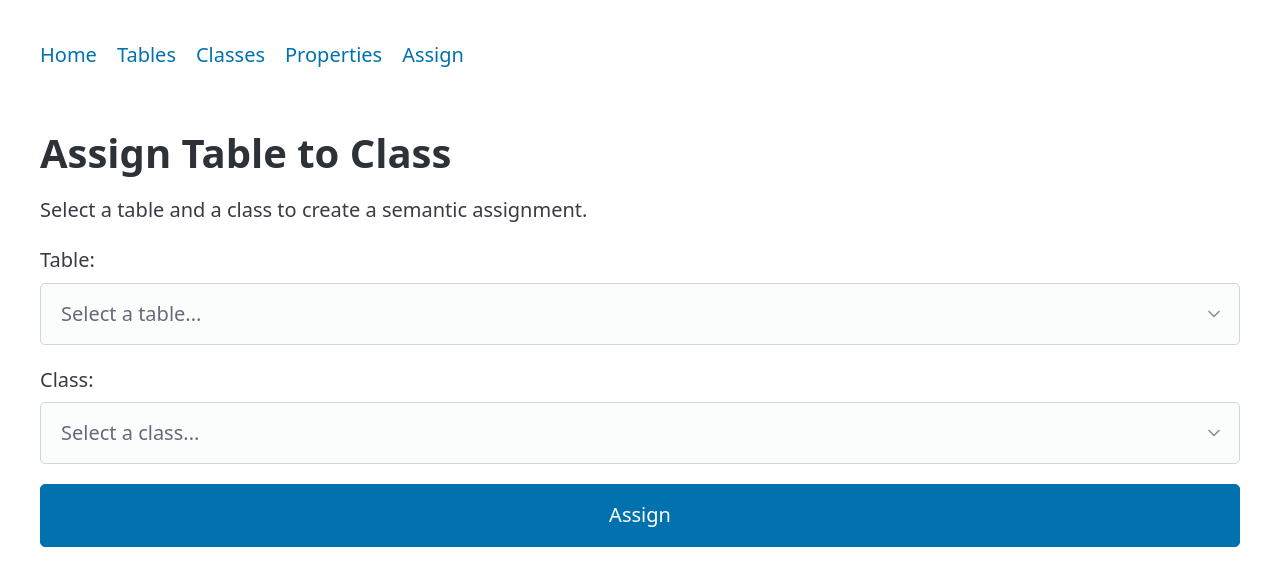
After one commit to aktungmak/tagsonomy, a Flask app: template tagso/templates/assign.html in a window 1280 px wide. The commit adds this page. Shown: the top 586 px of the page. Run offline with Flask 3, Linux system fonts and the light colour scheme; the template is opened without the code that fills it, so the values that code supplies are empty; some libraries are stand-ins or nearby versions.

Commit message:
add assignment UI

```diff
--- a/tagso/app.py
+++ b/tagso/app.py
@@ -9,6 +9,7 @@ from flask import request, Flask, render_template, url_for
 from werkzeug.utils import redirect
 from databricks.sdk import WorkspaceClient
 from psycopg2.errors import DuplicateTable
+
 
 # Database configuration
 # For Databricks Apps with Lakebase, standard PG* environment variables are injected
@@ -27,6 +28,7 @@ def get_database_url():
 
     # Default to SQLite for local development
     return 'sqlite:///tagso.db'
+
 
 DATABASE_URL = get_database_url()
 
@@ -72,7 +74,6 @@ class GraphManager:
             self._graph.add((uri, UC.name, Literal(name)))
         app.logger.info(f"Inserting table {name} iri: {uri}")
 
-
     def get_classes(self, uri: Optional[URIRef] = None):
         r = self._graph.query("""
             SELECT DISTINCT ?uri ?name
@@ -85,7 +86,8 @@ class GraphManager:
         """, initBindings={'uri': uri} if uri else None)
         return r.bindings
 
-    def insert_class(self, uri: str, label: str, class_type: URIRef, comment: Optional[str] = None, superclass: Optional[URIRef] = None):
+    def insert_class(self, uri: str, label: str, class_type: URIRef, comment: Optional[str] = None,
+                     superclass: Optional[URIRef] = None):
         uri = URIRef(uri)
         if uri not in self._graph.subjects(RDF.type, class_type):
             self._graph.add((uri, RDF.type, class_type))
@@ -96,7 +98,12 @@ class GraphManager:
                 self._graph.add((uri, RDFS.subClassOf, superclass))
         app.logger.info(f"Inserting class {label} iri: {uri}")
 
-
+    def insert_assignment(self, table_uri: str, class_uri: str):
+        """Insert a semantic assignment from a table to a class."""
+        table_uri = URIRef(table_uri)
+        class_uri = URIRef(class_uri)
+        self._graph.add((table_uri, UC.semanticAssignment, class_uri))
+        app.logger.info(f"Assigned table {table_uri} to class {class_uri}")
 
     def delete_object(self, uri: str):
         uri = URIRef(uri)
@@ -131,7 +138,8 @@ def index():
 def tables_get():
     table_uri = request.args.get('table_uri', '')
     catalogs = [c.name for c in workspace_client.catalogs.list()]
-    return render_template("tables.html", tables=gm.get_tables(), table_uri=table_uri, catalogs=catalogs, user_ns=str(USER_NS))
+    return render_template("tables.html", tables=gm.get_tables(), table_uri=table_uri, catalogs=catalogs,
+                           user_ns=str(USER_NS))
 
 
 @app.post('/tables')
@@ -232,12 +240,17 @@ def property(property_uri):
 
 
 # Semantic Assignment route #######
-@app.route('/assignments', methods=['POST', 'DELETE'])
-def assignments():
-    if request.method == 'POST':
-        raise NotImplementedError("POST method not implemented")
-    elif request.method == 'DELETE':
-        raise NotImplementedError("DELETE method not implemented")
+@app.get('/assign')
+def assign_get():
+    return render_template("assign.html", classes=gm.get_classes(), tables=gm.get_tables())
+
+
+@app.post('/assign')
+def assign_post():
+    class_uri = request.form.get('class_uri')
+    table_uri = request.form.get('table_uri')
+    gm.insert_assignment(table_uri, class_uri)
+    return redirect(url_for('assign_get'))
 
 
 # Sync to UC ######################
--- /dev/null
+++ b/tagso/templates/assign.html
@@ -0,0 +1,28 @@
+{% extends "base.html" %}
+
+{% block title %}Tagsonomy | Assign{% endblock %}
+
+{% block content %}
+<h1>Assign Table to Class</h1>
+<p>Select a table and a class to create a semantic assignment.</p>
+
+<form action="{{ url_for('assign_post') }}" method="post">
+    <label for="table_uri">Table:</label>
+    <select name="table_uri" id="table_uri" required>
+        <option value="">Select a table...</option>
+        {% for table in tables %}
+        <option value="{{ table.uri }}">{{ table.name + " - " if table.name else "" }}{{ table.uri }}</option>
+        {% endfor %}
+    </select>
+
+    <label for="class_uri">Class:</label>
+    <select name="class_uri" id="class_uri" required>
+        <option value="">Select a class...</option>
+        {% for class in classes %}
+        <option value="{{ class.uri }}">{{ class.name + " - " if class.name else "" }}{{ class.uri }}</option>
+        {% endfor %}
+    </select>
+
+    <input type="submit" value="Assign"/>
+</form>
+{% endblock %}
--- a/tagso/templates/macros.html
+++ b/tagso/templates/macros.html
@@ -5,6 +5,7 @@
         <li><a href="{{ url_for('tables_get') }}">Tables</a></li>
         <li><a href="{{ url_for('classes_get') }}">Classes</a></li>
         <li><a href="{{ url_for('properties_get') }}">Properties</a></li>
+        <li><a href="{{ url_for('assign_get') }}">Assign</a></li>
     </ul>
 </nav>
 {% endmacro %}
```
